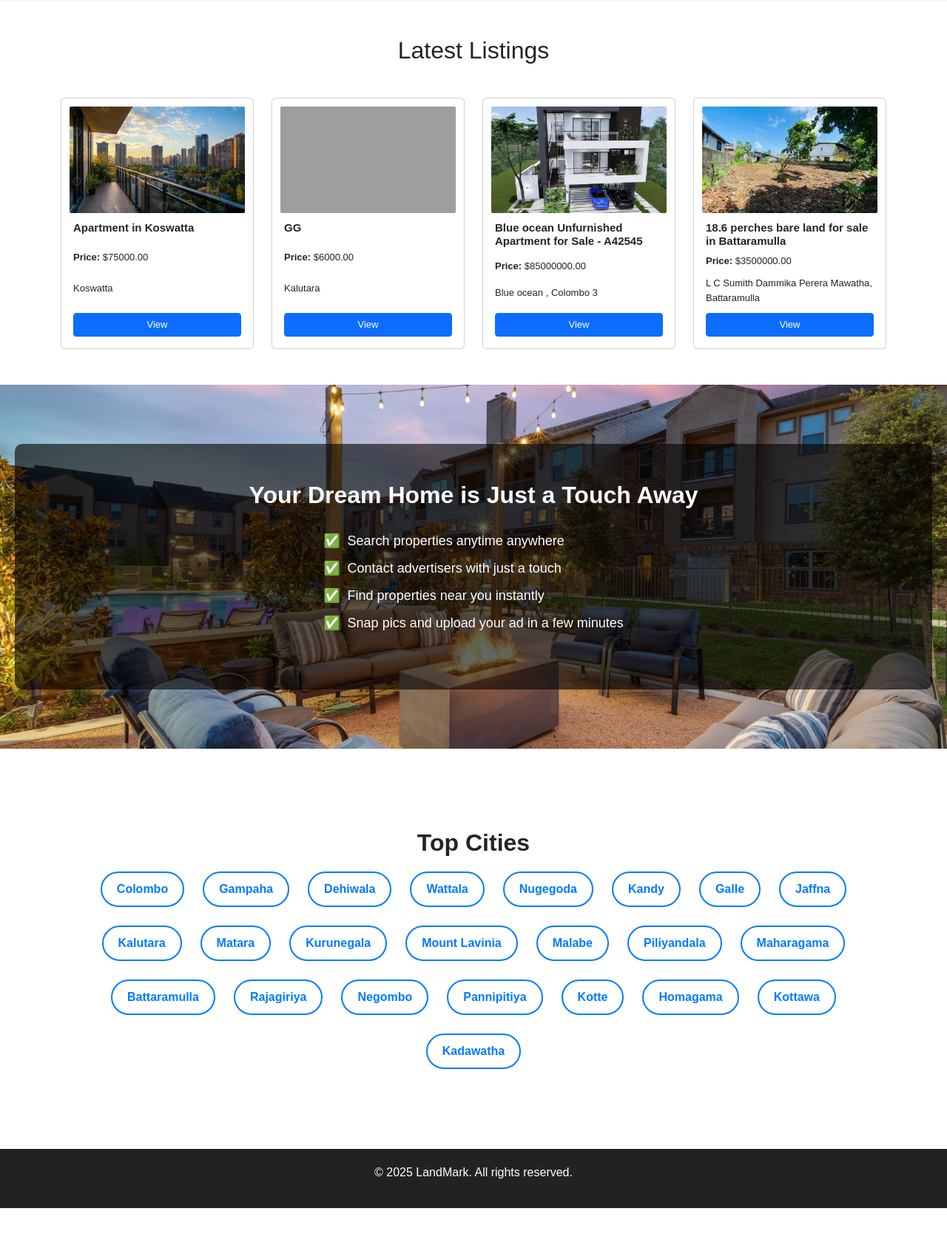
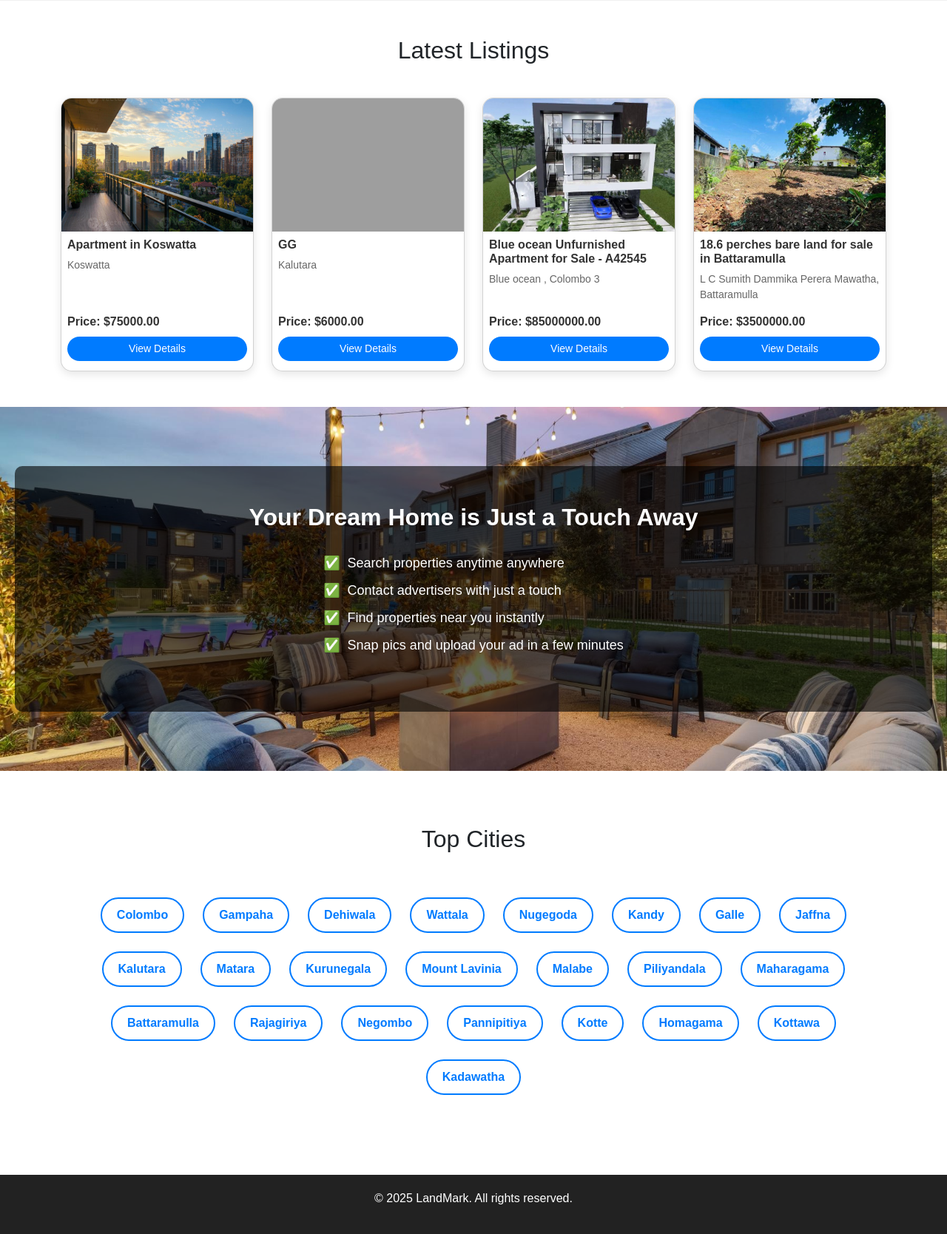
Before and after one commit to Tharusha-Randunu/Real-Estate-Listings-Platform, a Django app: page / in a window 1280 px wide. Shown: the part 1365-3033 px from the top of the page at 74% size. Before the commit the page ends 2998 px from the top, so only its background shows below. Run offline with Django 5.2, Linux system fonts and the light colour scheme; data comes from the database, SQL or seed files in the repository; grey boxes are pictures that could not be loaded.

Commit message:
improved latest list cards and congigured top city buttons

```diff
--- a/home/templates/home/home.html
+++ b/home/templates/home/home.html
@@ -202,44 +202,63 @@
 .latest-card {
     display: flex;
     flex-direction: column;
-    justify-content: space-between; /* Distributes content evenly */
-    height: 340px; /* Same card height */
-    padding: 8px;
+    justify-content: flex-start;
+    height: 370px;
+    background: #ffffff;
+    border-radius: 15px;
+    overflow: hidden;
+    box-shadow: 0 4px 12px rgba(0, 0, 0, 0.1);
+    transition: transform 0.3s ease, box-shadow 0.3s ease;
+}
+
+.latest-card:hover {
+    transform: translateY(-8px);
+    box-shadow: 0 8px 20px rgba(0, 0, 0, 0.15);
 }
 
 .latest-img {
-    height: 150px;  /* Adjusted height for better fit */
-    object-fit: cover; /* Ensures images fill properly */
-    border-radius: 5px;
-    padding:3px;
+    width: 100%;
+    height: 180px;
+    object-fit: cover;
 }
 
 .latest-card .card-body {
-    flex-grow: 1; /* Expands body to use available space */
+    padding: 15px;
     display: flex;
     flex-direction: column;
     justify-content: space-between;
-    padding: 6px;
+    flex-grow: 1;
 }
 
 .latest-card .card-title {
-    font-size: 15px; /* Reduce font size slightly */
-    font-weight: bold;
-    margin-bottom: 2px;
+    font-size: 16px;
+    font-weight: 600;
+    margin-bottom: 8px;
+    color: #333;
 }
 
 .latest-card .card-text {
-    font-size: 13px; /* Small, but readable */
-    margin-bottom: 4px;
+    font-size: 14px;
+    color: #666;
+    flex-grow: 1;
+    margin-bottom: 12px;
 }
 
 .latest-card .btn-sm {
-    font-size: 13px;
-    padding: 5px 8px;
-    text-align: center;
-    width: 100%; /* Makes button fit card width */
+    font-size: 14px;
+    padding: 6px 10px;
+    margin-bottom: 5px;
+    background-color: #007bff;
+    color: #fff;
+    border-radius: 30px;
+    border: none;
+    transition: background-color 0.3s ease;
 }
 
+.latest-card .btn-sm:hover {
+    background-color: #0056b3;
+    transform: translateY(-1px);
+}
 
 .explore-card {
     width: 100%;
@@ -408,12 +427,16 @@
 }
 
 .top-cities-section h2 {
-    font-size: 32px;
-    font-weight: bold;
-    margin-bottom: 20px;
+
+    margin-top:-35px
+}
+.top-city-h2{
+
 }
 
+
 .city-buttons {
+    margin-top:60px;
     display: flex;
     flex-wrap: wrap;
     justify-content: center;
@@ -626,9 +649,9 @@
                 <img src="{{ ad.images.url }}" alt="{{ ad.name }}" class="card-img-top latest-img">
                 <div class="card-body p-2">
                     <h6 class="card-title">{{ ad.name }}</h6>
-                    <p class="card-text"><strong>Price:</strong> ${{ ad.price }}</p>
                     <p class="card-text small-text">{{ ad.address }}</p>
-                    <a href="{% url 'property_detail' ad.id %}" class="btn btn-sm btn-primary">View</a>
+                    <p class="card-title" ><strong>Price:</strong> ${{ ad.price }}</p>
+                    <a href="{% url 'property_detail' ad.id %}" class="btn btn-sm btn-primary">View Details</a>
                 </div>
             </div>
         </div>
@@ -652,33 +675,34 @@
 
 
 <section class="top-cities-section container my-5">
-    <h2>Top Cities</h2>
+    <div class="top-city-h2"><h2 class="text-center mb-4">Top Cities</h2><div>
     <div class="city-buttons">
-        <button>Colombo</button>
-        <button>Gampaha</button>
-        <button>Dehiwala</button>
-        <button>Wattala</button>
-        <button>Nugegoda</button>
-        <button>Kandy</button>
-        <button>Galle</button>
-        <button>Jaffna</button>
-        <button>Kalutara</button>
-        <button>Matara</button>
-        <button>Kurunegala</button>
-        <button>Mount Lavinia</button>
-        <button>Malabe</button>
-        <button>Piliyandala</button>
-        <button>Maharagama</button>
-        <button>Battaramulla</button>
-        <button>Rajagiriya</button>
-        <button>Negombo</button>
-        <button>Pannipitiya</button>
-        <button>Kotte</button>
-        <button>Homagama</button>
-        <button>Kottawa</button>
-        <button>Kadawatha</button>
+        <a href="{% url 'find_a_home' %}?city=Colombo"><button>Colombo</button></a>
+        <a href="{% url 'find_a_home' %}?city=Gampaha"><button>Gampaha</button></a>
+        <a href="{% url 'find_a_home' %}?city=Dehiwala"><button>Dehiwala</button></a>
+        <a href="{% url 'find_a_home' %}?city=Wattala"><button>Wattala</button></a>
+        <a href="{% url 'find_a_home' %}?city=Nugegoda"><button>Nugegoda</button></a>
+        <a href="{% url 'find_a_home' %}?city=Kandy"><button>Kandy</button></a>
+        <a href="{% url 'find_a_home' %}?city=Galle"><button>Galle</button></a>
+        <a href="{% url 'find_a_home' %}?city=Jaffna"><button>Jaffna</button></a>
+        <a href="{% url 'find_a_home' %}?city=Kalutara"><button>Kalutara</button></a>
+        <a href="{% url 'find_a_home' %}?city=Matara"><button>Matara</button></a>
+        <a href="{% url 'find_a_home' %}?city=Kurunegala"><button>Kurunegala</button></a>
+        <a href="{% url 'find_a_home' %}?city=Mount Lavinia"><button>Mount Lavinia</button></a>
+        <a href="{% url 'find_a_home' %}?city=Malabe"><button>Malabe</button></a>
+        <a href="{% url 'find_a_home' %}?city=Piliyandala"><button>Piliyandala</button></a>
+        <a href="{% url 'find_a_home' %}?city=Maharagama"><button>Maharagama</button></a>
+        <a href="{% url 'find_a_home' %}?city=Battaramulla"><button>Battaramulla</button></a>
+        <a href="{% url 'find_a_home' %}?city=Rajagiriya"><button>Rajagiriya</button></a>
+        <a href="{% url 'find_a_home' %}?city=Negombo"><button>Negombo</button></a>
+        <a href="{% url 'find_a_home' %}?city=Pannipitiya"><button>Pannipitiya</button></a>
+        <a href="{% url 'find_a_home' %}?city=Kotte"><button>Kotte</button></a>
+        <a href="{% url 'find_a_home' %}?city=Homagama"><button>Homagama</button></a>
+        <a href="{% url 'find_a_home' %}?city=Kottawa"><button>Kottawa</button></a>
+        <a href="{% url 'find_a_home' %}?city=Kadawatha"><button>Kadawatha</button></a>
     </div>
 </section>
+
 
 
 
```
Also changed, not shown: home/templates/home/find_a_home.html (+24 -2 lines).
